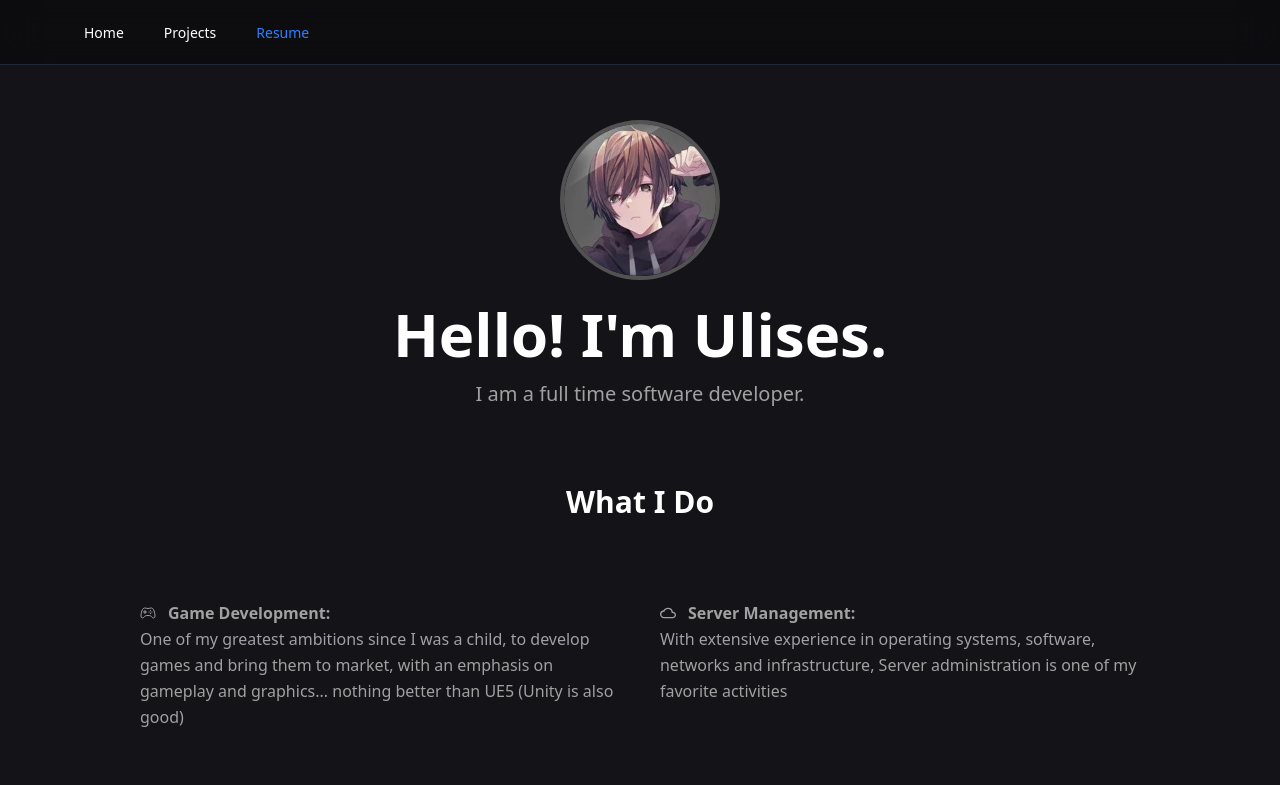
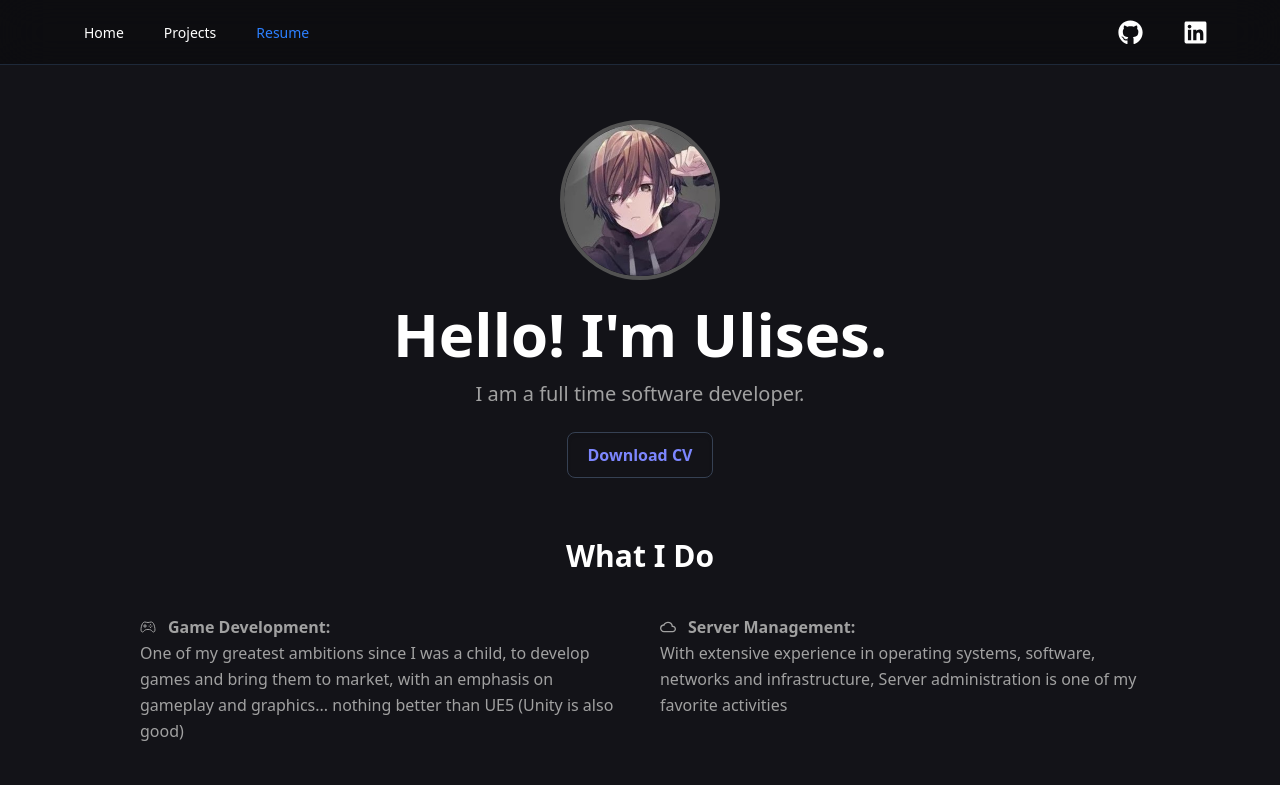
Before and after one commit to t3rry327/t3rry327-web, a React (Vite) app: page /#/resume in a window 1280 px wide. Shown: the top 785 px of the page. Built offline with nearby package versions, Linux system fonts and the light colour scheme; the HTML template or start-up script is replaced by a standard one.

Commit message:
download cv / redes

```diff
--- a/src/components/layout/nav-bar.tsx
+++ b/src/components/layout/nav-bar.tsx
@@ -2,6 +2,8 @@ import { useState } from "react";
 import { Link, useLocation } from "react-router-dom";
 import { IoIosMenu, IoIosClose } from "react-icons/io";
 import { motion } from "framer-motion";
+import { FaLinkedin } from "react-icons/fa";
+import { FaGithub } from "react-icons/fa";
 
 const links = [
   { path: "/", label: "Home" },
@@ -24,7 +26,7 @@ export const NavBar = () => {
     >
       <div className="max-w-7xl mx-auto px-4 sm:px-6 lg:px-8">
         <div className="flex items-center justify-between h-16">
-          <div className="flex items-center">
+          <div className="flex items-center w-full justify-between">
             <div className="hidden md:block">
               <div className="ml-10 flex items-baseline space-x-4">
                 {links.map((link) => (
@@ -38,6 +40,28 @@ export const NavBar = () => {
                   </motion.div>
                 ))}
               </div>
+            </div>
+            <div className="mr-10 ml-6 flex items-baseline space-x-10">
+              <a
+                href="https://github.com/t3rry327"
+                target="_blank"
+                rel="noopener noreferrer"
+              >
+                <FaGithub
+                  size={25}
+                  className="flex hover:scale-130 hover:text-blue-500 transition-all duration-300 ease-in-out cursor-pointer"
+                />
+              </a>
+              <a
+                href="https://www.linkedin.com/in/t3rry327/"
+                target="_blank"
+                rel="noopener noreferrer"
+              >
+                <FaLinkedin
+                  size={25}
+                  className="flex hover:scale-130 hover:text-blue-300 transition-all duration-300 ease-in-out cursor-pointer"
+                />
+              </a>
             </div>
           </div>
           <div className="-mr-2 flex md:hidden">
@@ -60,7 +84,7 @@ export const NavBar = () => {
         transition={{ duration: 0.3 }}
         className="overflow-hidden md:hidden"
       >
-        <div className="px-2 pt-2 pb-10 space-y-1 sm:px-3">
+        <div className="px-2 pt-2 pb-20 pt-10 space-y-1 sm:px-3">
           {links.map((link) => (
             <motion.div
               key={link.path}
--- a/src/pages/resume/page.tsx
+++ b/src/pages/resume/page.tsx
@@ -8,13 +8,20 @@ import { motion } from "framer-motion";
 import Footer from "../../components/layout/footer";
 
 export default function Summary() {
+  const handleDownload = () => {
+    const link = document.createElement("a");
+    link.href = "./cv/cv.pdf";
+    link.download = "CV_Agustin_Cuello.pdf";
+    link.click();
+  };
+
   return (
     <>
       <motion.div
         initial={{ opacity: 0 }}
         animate={{ opacity: 1 }}
         transition={{ duration: 0.5 }}
-        className="text-center mb-16 mt-[120px]"
+        className="text-center mt-[120px]"
       >
         <img
           src="./t3rry.jpg"
@@ -27,9 +34,22 @@ export default function Summary() {
         <p className="text-xl text-neutral-400">
           I am a full time software developer.
         </p>
+        <button
+          onClick={handleDownload}
+          className="relative px-5 py-2.5 overflow-hidden cursor-pointer font-medium text-indigo-400 bg-black-30 border border-gray-700 rounded-lg shadow-inner group my-6"
+        >
+          <span className="absolute top-0 left-0 w-0 h-0 transition-all duration-200 border-t-2 border-indigo-600 group-hover:w-full ease"></span>
+          <span className="absolute bottom-0 right-0 w-0 h-0 transition-all duration-200 border-b-2 border-indigo-600 group-hover:w-full ease"></span>
+          <span className="absolute top-0 left-0 w-full h-0 transition-all duration-300 delay-200 bg-indigo-600 group-hover:h-full ease"></span>
+          <span className="absolute bottom-0 left-0 w-full h-0 transition-all duration-300 delay-200 bg-indigo-600 group-hover:h-full ease"></span>
+          <span className="absolute inset-0 w-full h-full duration-300 delay-300 bg-indigo-600 opacity-0 group-hover:opacity-100"></span>
+          <span className="relative text-base font-semibold transition-colors duration-300 delay-200 group-hover:text-white ease">
+            Download CV
+          </span>
+        </button>
       </motion.div>
       <section className="mb-16 flex p-3 flex-col items-center justify-center">
-        <h2 className="text-3xl font-bold mb-20 text-center">What I Do</h2>
+        <h2 className="text-3xl font-bold mb-10 mt-6 text-center">What I Do</h2>
         <div className="max-w-[1000px] flex flex-col sm:grid sm:grid-flow-col sm:grid-rows-2 gap-10 mb-10">
           <motion.p
             initial={{ opacity: 0, x: -100 }}
```
Also changed, not shown: 1 other file (tests, documents, lock files or other folders).
